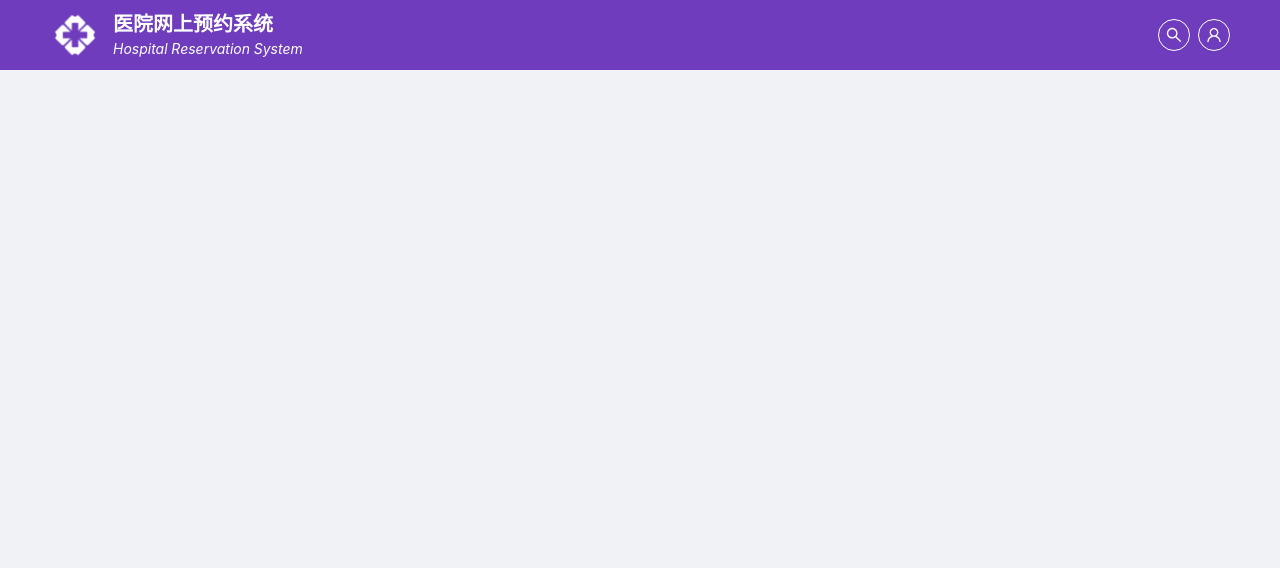
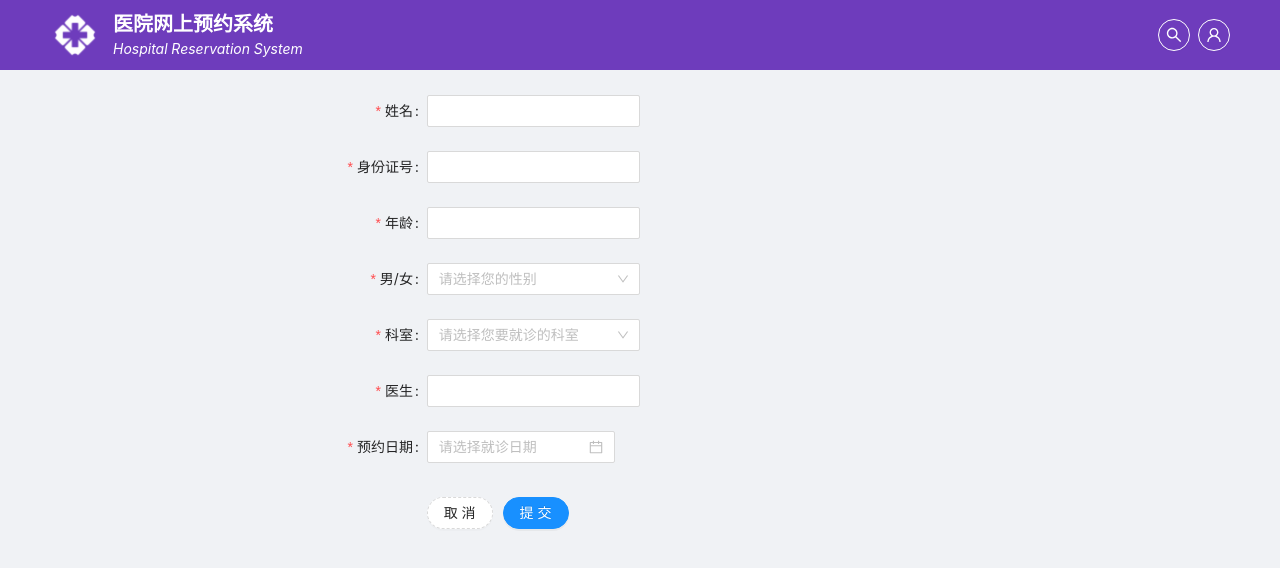
Before and after one commit to ZJU-SE-2022-G/hospital-web-app, a React (Vite) app: page /epidemic/doctor in a window 1280 px wide. Shown: the top 568 px of the page. Built offline with nearby package versions, Linux system fonts and the light colour scheme.

Commit message:
feat: add appointment for doctor; add page for dealing doctor appointments

```diff
--- /dev/null
+++ b/src/pages/appointment/Doctorapp.tsx
@@ -0,0 +1,126 @@
+import { Button, DatePicker, Form, Input, Select } from 'antd';
+import React from 'react';
+
+const Doctorapp: React.FC = () => {
+  const [form] = Form.useForm();
+  const onFinish = async (values: any) => {
+    console.log('Received: ', values);
+  };
+  const { Option } = Select;
+  const formItemLayout = {
+    labelCol: { span: 8 },
+    wrapperCol: { span: 4 },
+  };
+  const formTailLayout = {
+    labelCol: { span: 4 },
+    wrapperCol: { span: 8, offset: 8 },
+  };
+  return (
+    <div style={{ marginTop: 25 }}>
+      <Form
+        form={form}
+        name="doctor"
+        onFinish={onFinish}
+        {...formItemLayout}
+        scrollToFirstError
+      >
+        <Form.Item
+          name="name"
+          label="姓名"
+          rules={[
+            { required: true, message: '请输入真实姓名', whitespace: true },
+          ]}
+        >
+          <Input />
+        </Form.Item>
+        <Form.Item
+          name="idcard"
+          label="身份证号"
+          rules={[
+            { required: true, message: '请输入身份证号' },
+            () => ({
+              validator(_, value) {
+                if (!value || value.length == 18) {
+                  return Promise.resolve();
+                }
+                return Promise.reject(new Error('身份证号长度不符'));
+              },
+            }),
+          ]}
+        >
+          <Input />
+        </Form.Item>
+        <Form.Item
+          name="age"
+          label="年龄"
+          rules={[
+            { required: true, message: '请输入您的年龄' },
+          ]}
+        >
+          <Input />
+        </Form.Item>
+        <Form.Item
+          name="sex"
+          label="男/女"
+          rules={[{ required: true, message: '请选择您的性别' }]}
+        >
+          <Select placeholder="请选择您的性别">
+            <Option value="男">男</Option>
+            <Option value="女">女</Option>
+          </Select>
+        </Form.Item>
+        <Form.Item
+          name="room"
+          label="科室"
+          rules={[{ required: true, message: '请选择您就诊的科室' }]}
+        >
+          <Select placeholder="请选择您要就诊的科室">
+            <Option value="内科">内科</Option>
+            <Option value="外科">外科</Option>
+            <Option value="妇产科">妇产科</Option>
+            <Option value="检验科">检验科</Option>
+            <Option value="口腔科">口腔科</Option>
+            <Option value="耳鼻喉科">耳鼻喉科</Option>
+        </Select>
+              </Form.Item>
+              <Form.Item
+          name="doctor"
+          label="医生"
+          rules={[
+            { required: true, message: '请输入您要预约的医生姓名', whitespace: true },
+          ]}
+        >
+          <Input />
+        </Form.Item>
+        <Form.Item
+          name="vaccineDate"
+          label="预约日期"
+          rules={[
+            {
+              type: 'object' as const,
+              required: true,
+              message: '请选择接种日期',
+            },
+          ]}
+        >
+          <DatePicker placeholder="请选择就诊日期" />
+        </Form.Item>
+        <Form.Item {...formTailLayout}>
+          <Button type="dashed" htmlType="reset" shape="round">
+            取消
+          </Button>
+          <Button
+            type="primary"
+            htmlType="submit"
+            shape="round"
+            style={{ margin: 10 }}
+          >
+            提交
+          </Button>
+        </Form.Item>
+      </Form>
+    </div>
+  );
+};
+
+export default Doctorapp;
--- /dev/null
+++ b/src/pages/appointment/DoctorappInfo.tsx
@@ -0,0 +1,89 @@
+import { Space, Tag,Table,Button} from 'antd';
+import React from 'react';
+import { useParams } from 'react-router-dom';
+
+const DoctorappInfo: React.FC = () => {
+  const columns = [
+    {
+      title: '姓名',
+      dataIndex: 'name',
+      key: 'name',
+      render: (text: string) => <a>{text}</a>,
+    },
+    {
+      title: '身份证号',
+      dataIndex: 'id_number',
+      key: 'id_number',
+    },
+    {
+      title: '预约科室',
+      dataIndex: 'room',
+      key: 'room',
+      },
+      {
+          title: '医生',
+          dataIndex: 'doctor',
+       key: 'doctor',
+    },
+    {
+      title: '日期',
+      dataIndex: 'create_time',
+      key: 'create_time',
+    },
+    {
+      title: '状态',
+      key: 'state',
+      dataIndex: 'state',
+      //TODO: tag需要设置为interface，设置预约的状态
+      render: (tag: any) => (
+        <Tag>
+          {tag === 2 ? '已预约' : tag === 4 ? '问诊中' : '已结束'}
+        </Tag>
+      ),
+    },
+    {
+      title: '操作',
+      key: 'action',
+      //TODO:record为表的row数据类型，创建接口
+      render: (text: any, record: any) => (
+        <Space size="middle">
+          <Button
+            type={'link'}
+            onClick={
+              () => {
+              }}
+          >
+            问诊
+          </Button>
+          <Button
+            type={'link'}
+            onClick={
+              () => {
+              }}
+          >
+            删除
+          </Button>
+          <Button
+            type={'link'}
+            onClick={
+              () => {
+              }}
+          >
+            详情
+          </Button>
+        </Space>
+      ),
+    },
+  ];
+  return <Table
+  pagination={{
+    position:['bottomCenter'],
+    hideOnSinglePage: true,
+    pageSize: 5
+  }}
+    columns={columns}
+    // TODO : add data from database
+/>
+};
+
+export default DoctorappInfo;
```
Also changed, not shown: src/routes/index.tsx (+6 -3 lines).
